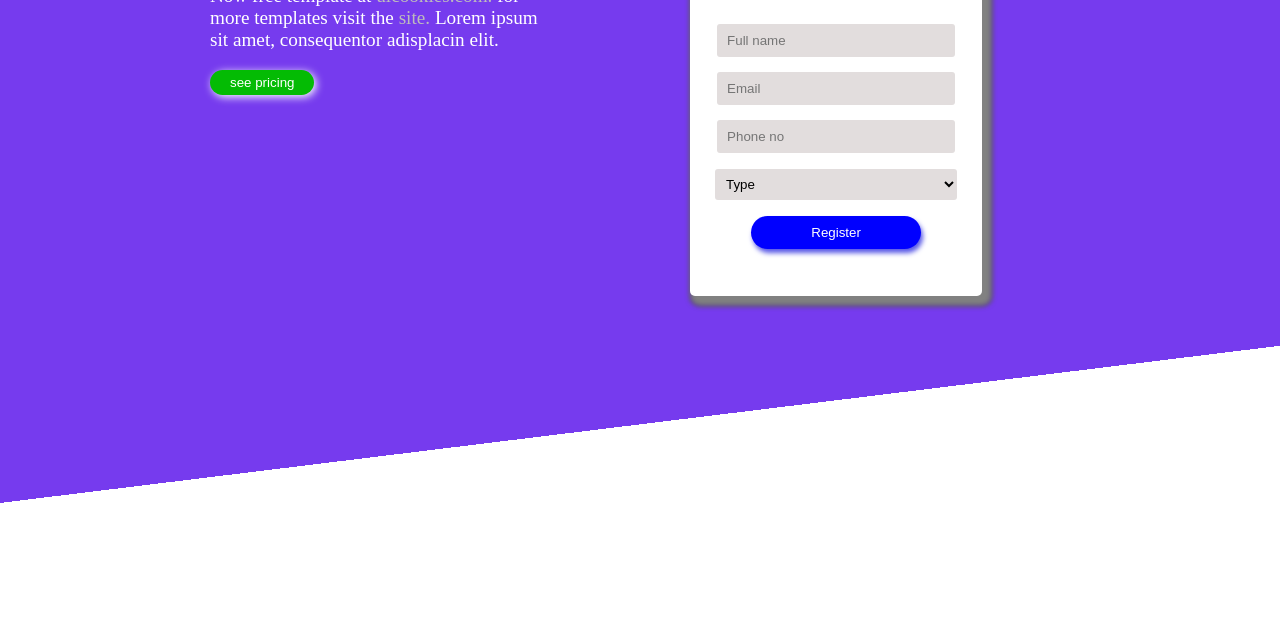
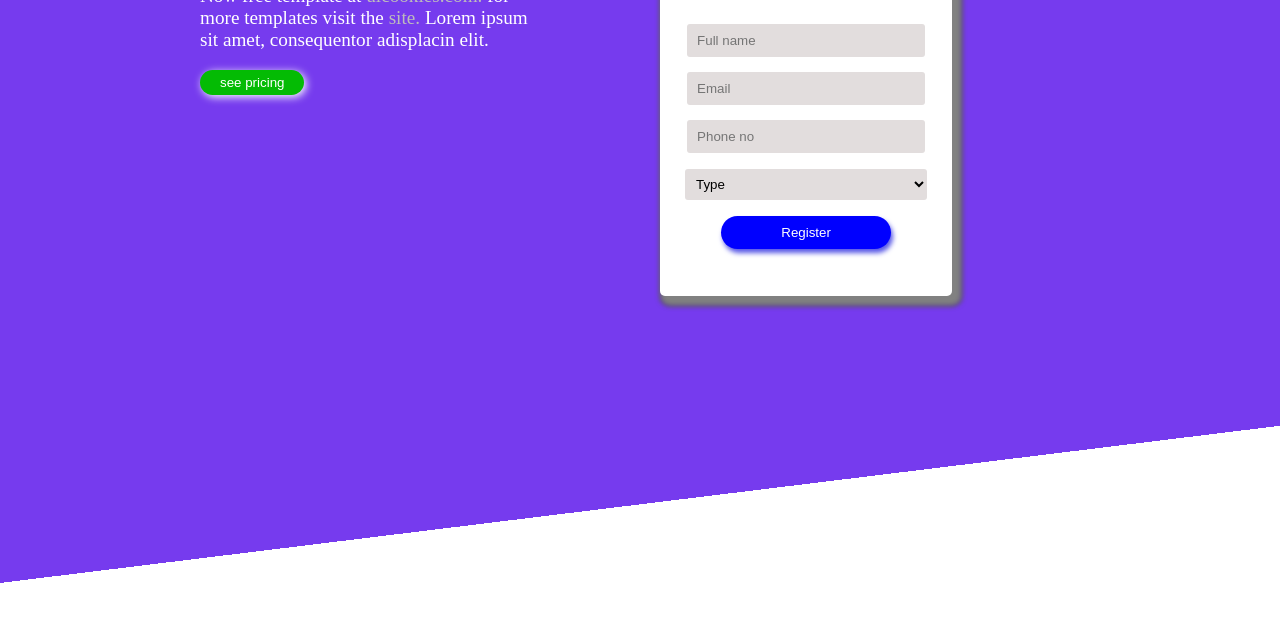
Before and after one commit to vickymarz/vickymarz0, a plain HTML site: page index.html in a window 1280 px wide. Shown: the part 282-924 px from the top of the page. Before the commit the page ends 824 px from the top, so only its background shows below. Drawn offline with Linux system fonts and the light colour scheme.

Commit message:
Update main.css

```diff
--- a/css/main.css
+++ b/css/main.css
@@ -1,5 +1,5 @@
 body{
-    width: 100%; max-width: 1000px; padding: 0px; margin-left: auto; margin-right: auto; min-height: 800px;
+    width: 100%; max-width: 1000px; padding: 0px; margin-left: auto; margin-right: auto; min-height: 900px;
     background: linear-gradient(173deg, #763bee 80%,#ffffff 20% ); background-repeat: repeat-x;
 }
 header p{
@@ -58,7 +58,7 @@ select{
     content: ""; clear: both; display: table; box-sizing: border-box;
 }
 .box{
- max-width:400px; padding: 0px 50px; float: left;
+ max-width:400px; padding: 0px 40px; float: left;
 }
 .container{
     padding-bottom: 40px;
```
